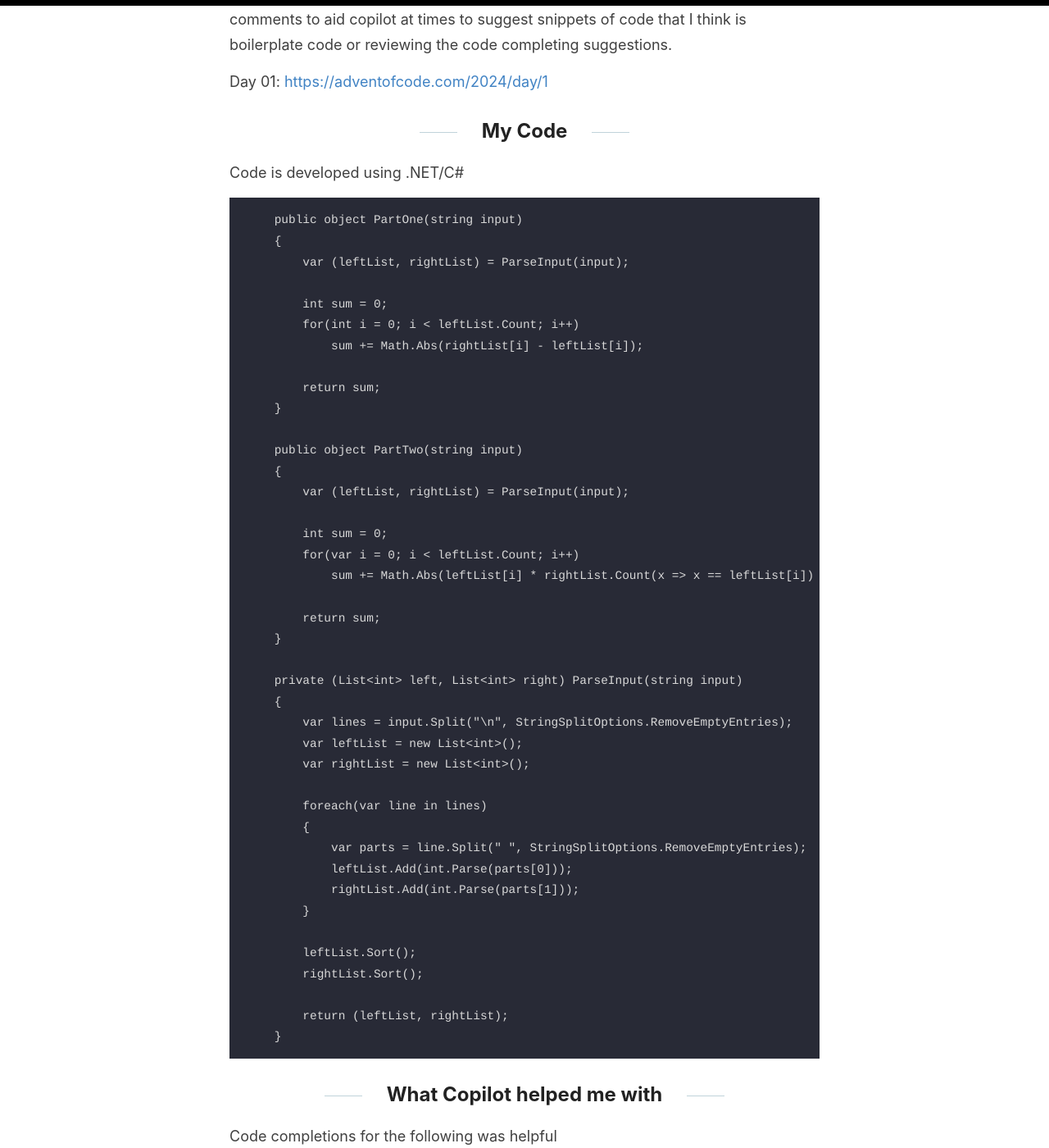
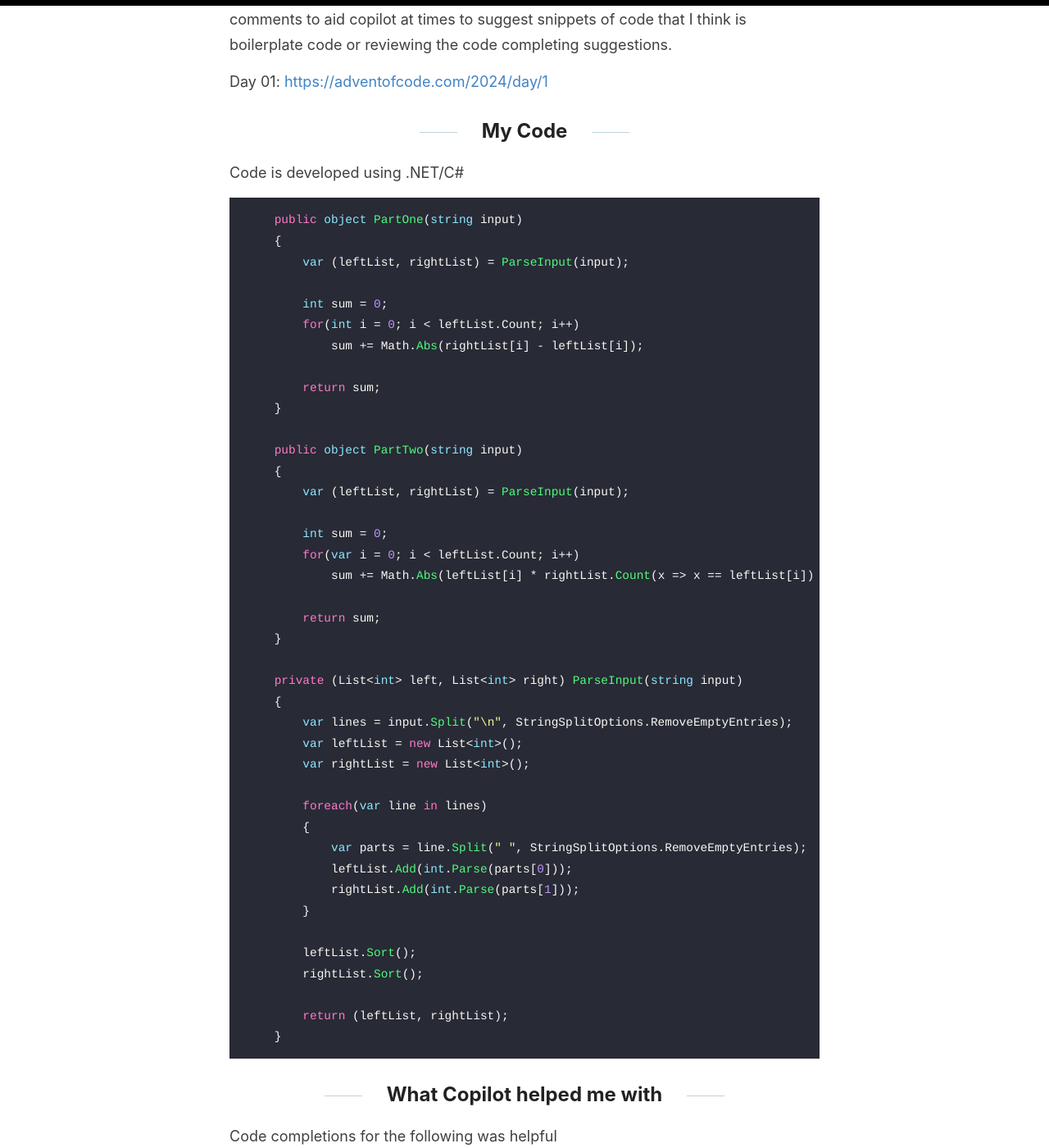
Before and after one commit to RonaldMariah/ronaldmariah.github.io, a Jekyll site: the page built from _posts/2024-12-03-advent-of-code-day-01.md, in a window 1280 px wide and 1400 px high, scrolled down 821 px. Shown: the whole window at 82% size. Built offline with Jekyll 4.4.1, drawn with Linux system fonts in a browser that asks for light colours; our own code applies the rules of GitHub Pages for plain Markdown files; some of the changed text lies outside the part shown.

Commit message:
Advent of Code: Day 01

````diff
--- a/_posts/2024-12-03-advent-of-code-day-01.md
+++ b/_posts/2024-12-03-advent-of-code-day-01.md
@@ -24,7 +24,7 @@ Day 01: [https://adventofcode.com/2024/day/1](https://adventofcode.com/2024/day/
 
 Code is developed using .NET/C#
 
-```
+```cs
     public object PartOne(string input)
     {
         var (leftList, rightList) = ParseInput(input);
@@ -71,7 +71,7 @@ Code is developed using .NET/C#
 
 Code completions for the following was helpful
 
-```
+```cs
 # auto-generation of for-loops
 for(var i = 0; i < leftList.Count; i++)
 
````
